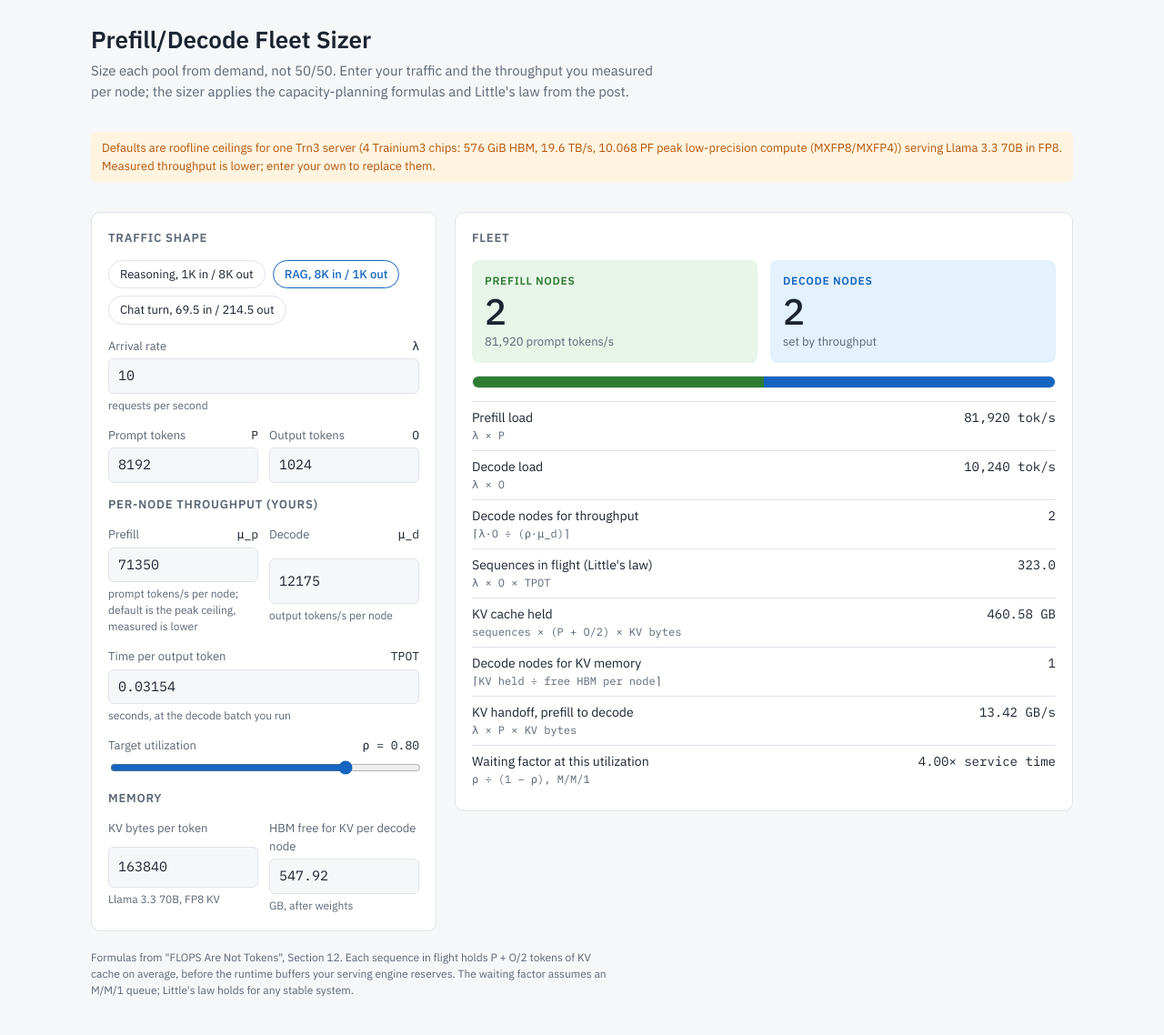
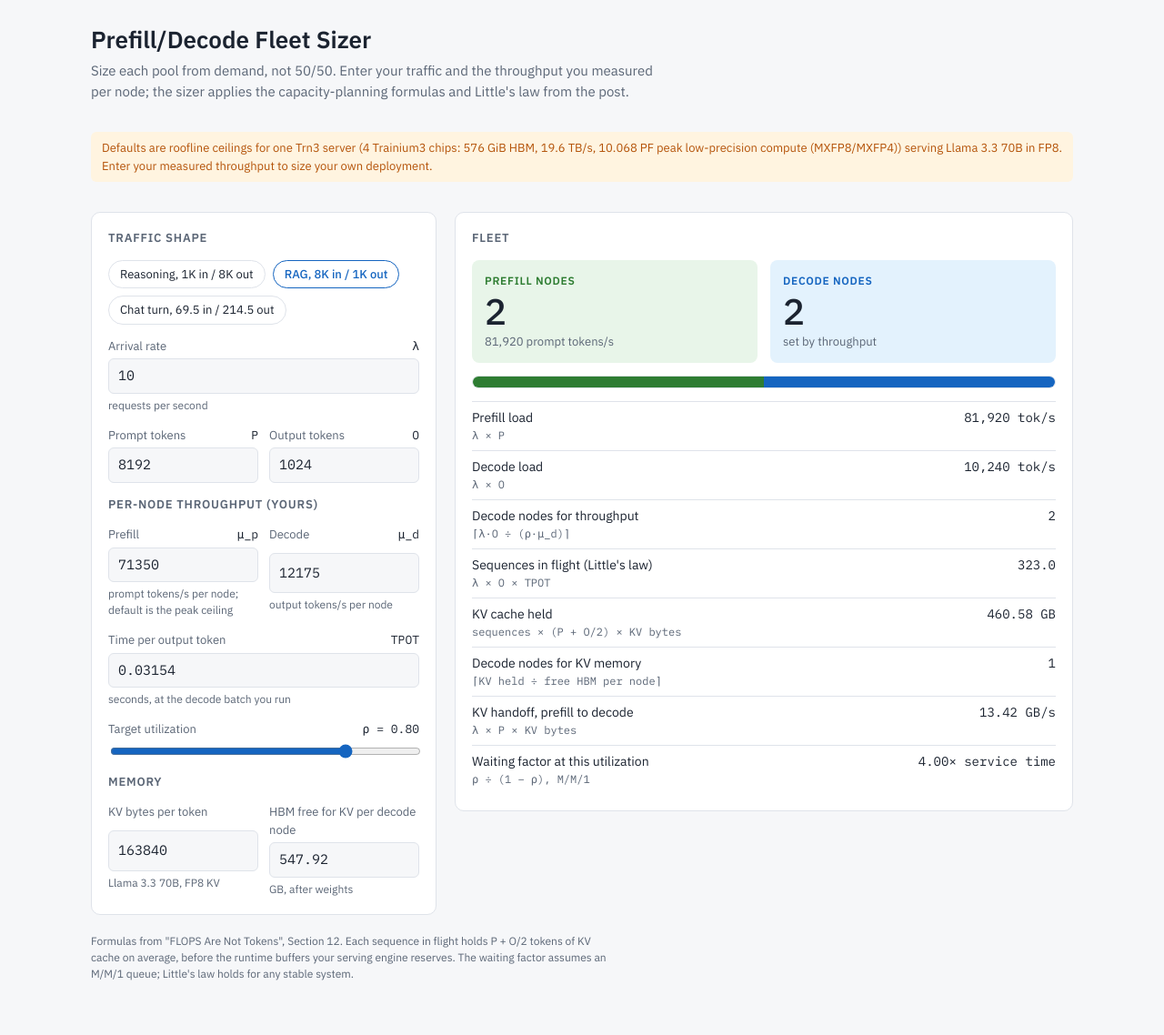
Before and after one commit to bananighosh/bananighosh.github.io, a Jekyll site: the page assets/embeds/fleet-sizer.html, which Jekyll copies as it is, in a window 1280 px wide. Shown: the whole page at 91% size. Built offline with Jekyll 4.4.1, drawn with Linux system fonts in a browser that asks for light colours.

Commit message:
Fleet sizer: neutral wording on defaults
Co-Authored-By: Claude Opus 5.5 <noreply@anthropic.com>
Claude-Session: https://claude.ai/code/session_01K2HJxVUv7i1duGErniTfDd

```diff
--- a/assets/embeds/fleet-sizer.html
+++ b/assets/embeds/fleet-sizer.html
@@ -72,7 +72,7 @@ footer{font-size:12px;color:var(--muted);max-width:80ch}
     <h1>Prefill/Decode Fleet Sizer</h1>
     <p class="lede">Size each pool from demand, not 50/50. Enter your traffic and the throughput you measured per node; the sizer applies the capacity-planning formulas and Little's law from the post.</p>
   </header>
-  <p class="note">Defaults are roofline ceilings for one Trn3 server (4 Trainium3 chips: 576 GiB HBM, 19.6 TB/s, 10.068 PF peak low-precision compute (MXFP8/MXFP4)) serving Llama 3.3 70B in FP8. Measured throughput is lower; enter your own to replace them.</p>
+  <p class="note">Defaults are roofline ceilings for one Trn3 server (4 Trainium3 chips: 576 GiB HBM, 19.6 TB/s, 10.068 PF peak low-precision compute (MXFP8/MXFP4)) serving Llama 3.3 70B in FP8. Enter your measured throughput to size your own deployment.</p>
 
   <div class="grid">
     <section class="panel" aria-label="Inputs">
@@ -90,7 +90,7 @@ footer{font-size:12px;color:var(--muted);max-width:80ch}
 
       <h2>Per-node throughput (yours)</h2>
       <div class="row2">
-        <div class="field"><label for="mup">Prefill <span class="sym">μ_p</span></label><input id="mup" type="number" min="1" step="any" value=""><span style="font-size:12px;color:var(--muted)">prompt tokens/s per node; default is the peak ceiling, measured is lower</span></div>
+        <div class="field"><label for="mup">Prefill <span class="sym">μ_p</span></label><input id="mup" type="number" min="1" step="any" value=""><span style="font-size:12px;color:var(--muted)">prompt tokens/s per node; default is the peak ceiling</span></div>
         <div class="field"><label for="mud">Decode <span class="sym">μ_d</span></label><input id="mud" type="number" min="1" step="any" value=""><span style="font-size:12px;color:var(--muted)">output tokens/s per node</span></div>
       </div>
       <div class="field"><label for="tpot">Time per output token <span class="sym">TPOT</span></label><input id="tpot" type="number" min="0.001" step="any" value=""><span style="font-size:12px;color:var(--muted)">seconds, at the decode batch you run</span></div>
```
Also changed, not shown: _posts/2026-11-25-flops-are-not-tokens.md (+1 -1 lines).
